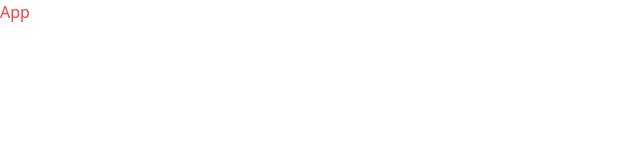
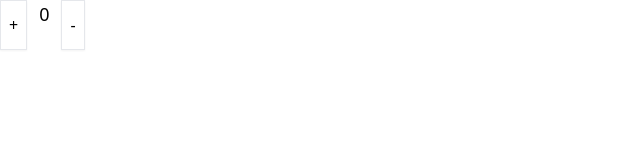
Before and after one commit to aziz-codes/react-typescript, a React (Vite) app: page / in a window 1280 px wide. Shown: the top 160 px of the page, without its empty margins (0-640 px from the left). Built offline with nearby package versions, Linux system fonts and the light colour scheme.

Commit message:
build a counter using

```diff
--- a/src/App.tsx
+++ b/src/App.tsx
@@ -1,5 +1,6 @@
+import Counter from "./components/Counter";
 const App = () => {
-  return <div className="text-red-500">App</div>;
+  return <Counter />;
 };
 
 export default App;
--- /dev/null
+++ b/src/components/Counter.tsx
@@ -0,0 +1,24 @@
+import { useState } from "react";
+const Counter = () => {
+  const [counter, setCounter] = useState(0);
+
+  const handleInc = () => {
+    setCounter((prev) => prev + 1);
+  };
+  const handleDec = () => {
+    setCounter((prev) => prev - 1);
+  };
+  return (
+    <div className="flex gap-3">
+      <button className="px-2 py-3 border shadow-sm" onClick={handleInc}>
+        +
+      </button>
+      <h4 className="text-lg">{counter}</h4>
+      <button className="px-2 py-3 border shadow-sm" onClick={handleDec}>
+        -
+      </button>
+    </div>
+  );
+};
+
+export default Counter;
```
